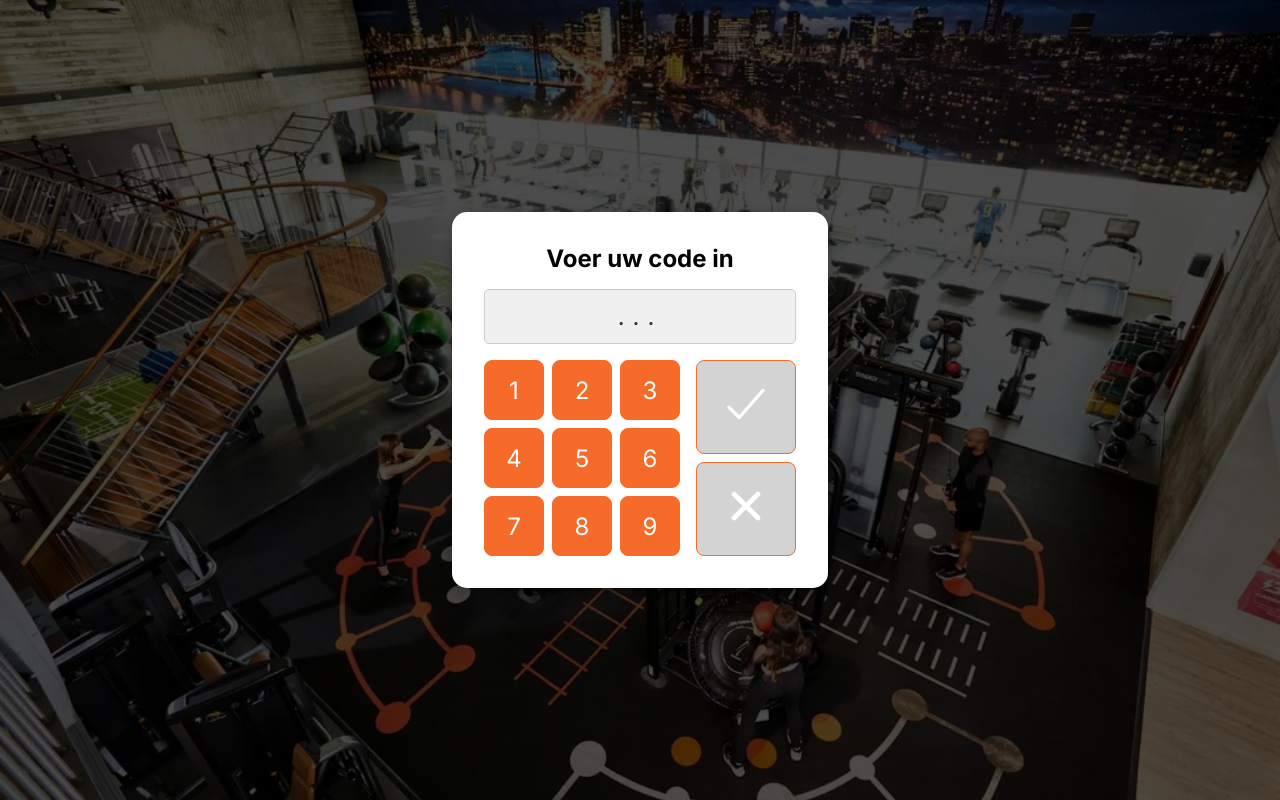
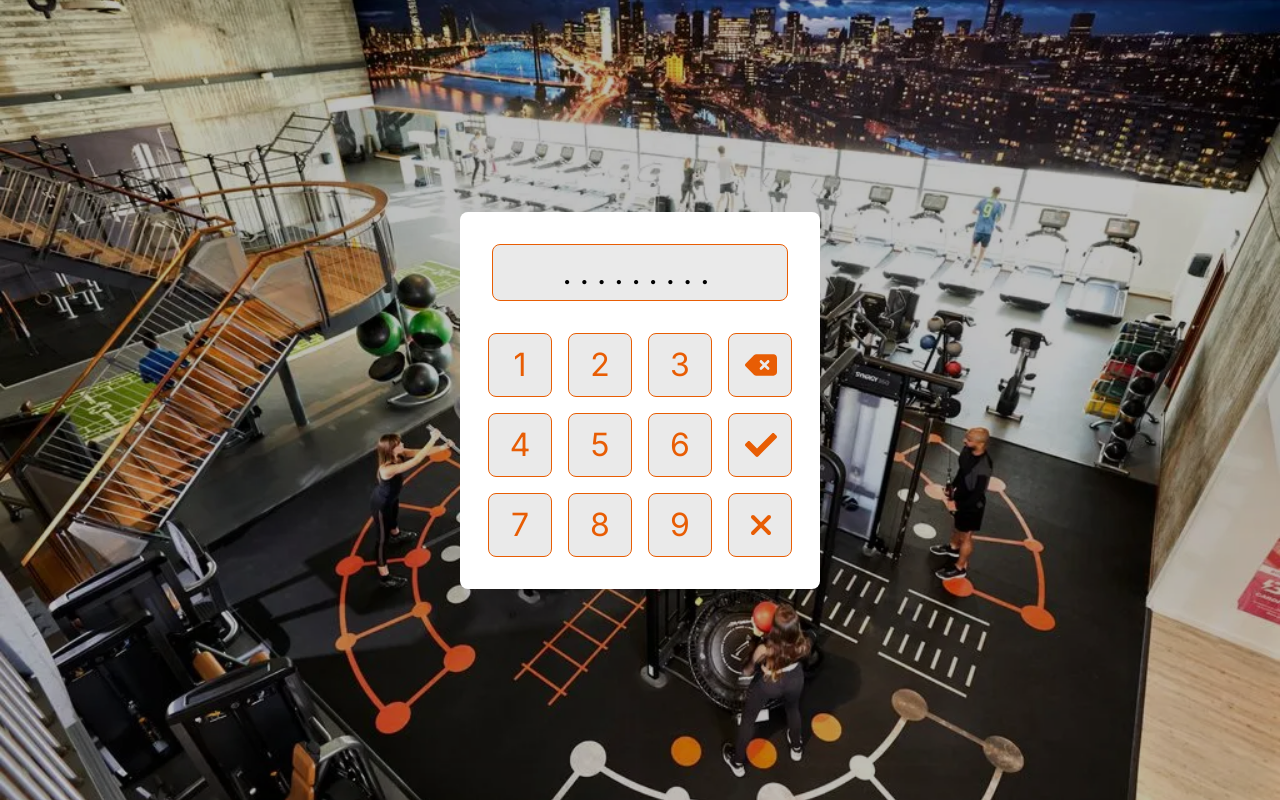
Before and after one commit to finnjosten/sportschool, a React (Vite) app in the folder kastoe/: page / in a window 1280 px wide. Both pictures are taken after a click on the button "Handmatig". Built offline with nearby package versions, Linux system fonts and the light colour scheme.

Commit message:
Login page styling v2
Correct login page styling

```diff
--- a/kastoe/src/index.css
+++ b/kastoe/src/index.css
@@ -1,4 +1,10 @@
 @import url('https://fonts.googleapis.com/css2?family=Inter:ital,opsz,wght@0,14..32,100..900;1,14..32,100..900&display=swap');
+
+:root {
+    --accent: #e85d04;
+    --bg: #fff;
+    --bg-dark: #EAEAEA;
+}
 
 * {
     box-sizing: border-box;
@@ -34,8 +40,8 @@ p, a, li, span, div, input, textarea, select, button, label {
 
 button, .btn {
     padding: 8px 16px;
-    border: 1px solid #F76B2A;
-    background-color: #F76B2A;
+    border: 1px solid var(--accent);
+    background-color: var(--accent);
     border-radius: 8px;
     color: #fff;
     font-size: 24px;
--- a/kastoe/src/login-page/LoginPage.css
+++ b/kastoe/src/login-page/LoginPage.css
@@ -1,4 +1,4 @@
-.page.page--login { background-image: url('../assets/images/gymBackground.png'); background-size: cover; background-position: center; height: 100vh; width: 100vw; display: flex; justify-content: center; align-items: center; margin: 0; padding: 0; }
+.page.page--login { background-image: url('../assets/images/gymBackground.png'); background-size: cover; background-position: center; height: 100vh; width: 100vw; display: flex; justify-content: center; align-items: center; margin: 0; padding: 0; overflow: hidden; }
 
 .card--login { background-color: #fff; padding: 32px; border-radius: 8px; box-shadow: 0 8px 16px rgba(0, 0, 0, 0.2); width: fit-content; max-width: 420px; display: flex; flex-direction: column; align-items: center; }
 .card--login .logo { width: 210px; margin-bottom: 32px; }
@@ -10,86 +10,16 @@
 
 
 /* Modal Styles */
-.modal-overlay {
-    position: fixed;
-    top: 0;
-    left: 0;
-    right: 0;
-    bottom: 0;
-    background-color: rgba(0, 0, 0, 0.7);
-    display: flex;
-    justify-content: center;
-    align-items: center;
-    z-index: 1000;
-}
+.modal-overlay { position: fixed; top: 0; left: 0; right: 0; bottom: 0; background-color: rgba(0, 0, 0, 0.25); display: flex; justify-content: center; align-items: center; z-index: 1000; opacity: 0; pointer-events: none; transition: opacity 0.3s ease-in-out; }
+.modal-overlay.--active { opacity: 1; pointer-events: auto; }
 
-.modal-content {
-    background: white;
-    padding: 2rem;
-    border-radius: 15px;
-    box-shadow: 0 5px 15px rgba(0, 0, 0, 0.3);
-    text-align: center;
-}
+.modal { background: white; padding: 32px; border-radius: 8px; width: fit-content; max-width: 360px; }
 
-.pin-display {
-    background-color: #f0f0f0;
-    border: 1px solid #ccc;
-    border-radius: 5px;
-    padding: 0.75rem;
-    font-size: 1.5rem;
-    letter-spacing: 0.5rem;
-    margin: 1rem 0;
-    min-height: 50px;
-    color: #333;
-}
+.modal .keypad { display: flex; flex-direction: column; align-items: center; gap: 32px; }
+.modal .keypad .pass-number { font-size: 32px; letter-spacing: 8px; text-align: center; border: 1px solid var(--accent); background-color: var(--bg-dark); border-radius: 8px; padding: 8px 16px; width: 100%; }
 
-.keypad-body {
-    display: flex;
-    gap: 1rem;
-}
-
-.keypad-grid {
-    display: grid;
-    grid-template-columns: repeat(3, 1fr);
-    gap: 0.5rem;
-}
-
-.keypad-button {
-    width: 60px;
-    height: 60px;
-    font-size: 1.5rem;
-    display: flex;
-    justify-content: center;
-    align-items: center;
-}
-
-.keypad-actions {
-    display: flex;
-    flex-direction: column;
-    justify-content: space-between;
-    gap: 0.5rem;
-}
-
-.action-button {
-    width: 100px;
-    height: 100%;
-    flex-grow: 1;
-}
-
-.action-button.confirm {
-    background-color: lightgray;
-}
-
-.action-button.confirm:hover {
-  background-color: #76ff93;
-
-}
-
-.action-button.cancel {
-  background-color: lightgray;
-
-}
-
-.action-button.cancel:hover {
-  background-color: #ff7683;
-}
+.modal .keyboard { display: grid; grid-template-columns: repeat(2, auto); gap: 16px; }
+.modal .keyboard .keyboard__numbers { display: grid; grid-template-columns: repeat(3, 1fr); gap: 16px; }
+.modal .keyboard .keyboard__number { display: grid; place-items: center; font-size: 32px; height: 64px; width: 64px; border: 1px solid var(--accent); color: var(--accent); border-radius: 8px; background-color: var(--bg-dark); cursor: pointer; transition: background-color 0.3s, border-color 0.3s; }
+.modal .keyboard .keyboard__actions { display: grid; grid-template-rows: repeat(1, 1fr); gap: 16px; }
+.modal .keyboard .keyboard__action { display: grid; place-items: center; font-size: 32px; height: 64px; width: 64px; border: 1px solid var(--accent); color: var(--accent); border-radius: 8px; background-color: var(--bg-dark); cursor: pointer; transition: background-color 0.3s, border-color 0.3s; }
--- a/kastoe/src/login-page/LoginPage.jsx
+++ b/kastoe/src/login-page/LoginPage.jsx
@@ -1,8 +1,9 @@
 import { useState } from "react";
 import "./LoginPage.css";
 import logo from "../assets/images/Logo.svg";
-import { IoCheckmarkOutline } from "react-icons/io5";
-import { IoClose } from "react-icons/io5";
+import { FaCheck } from "react-icons/fa";
+import { FaDeleteLeft } from "react-icons/fa6";
+import { FaXmark } from "react-icons/fa6";
 
 function LoginPage() {
     const [isModalOpen, setIsModalOpen] = useState(false);
@@ -18,13 +19,34 @@ function LoginPage() {
     };
 
     const handlePinButtonClick = (number) => {
-        setPin((prevPin) => prevPin + number);
+        if (pin.length >= 9 && !pin.includes('.')) return;
+
+        let newPin = pin.replace(/\./g, '');
+        newPin += number;
+        newPin = fillWhiteSpaces(newPin, 9);
+        setPin(newPin);
     };
 
     const handlePinConfirm = () => {
+        if (pin.includes('.')) {
+            alert("Please enter a complete PIN.");
+            return;
+        }
+
         alert(`PIN confirmed: ${pin}`);
         handleCloseModal();
     };
+
+    const handlePinDelete = () => {
+        let newPin = pin.replace(/\./g, '');
+        newPin = newPin.slice(0, -1);
+        newPin = fillWhiteSpaces(newPin, 9);
+        setPin(newPin);
+    };
+
+    const fillWhiteSpaces = (str, length) => {
+        return str.padEnd(length, ".");
+    }
 
     return (
         <>
@@ -40,41 +62,41 @@ function LoginPage() {
                 </div>
             </div>
 
-      {isModalOpen && (
-        <div className="modal-overlay">
-          <div className="modal-content">
-            <h3>Voer uw code in</h3>
-            <div className="pin-display">{pin || "..."}</div>
-            <div className="keypad-body">
-              <div className="keypad-grid">
+            <div className={`modal-overlay ${isModalOpen ? "--active" : ""}`}>
+                <div className="modal">
+                    <div className="keypad">
+                        <div className="keypad__header">
+                            <input className="pass-number" value={pin || "........."} readOnly />
+                        </div>
+
+                        <div className="keyboard">
+                            <div className="keyboard__numbers">
                                 {[1, 2, 3, 4, 5, 6, 7, 8, 9].map((number) => (
                                     <button
                                         key={number}
-                    className="keypad-button"
+                                        className="keyboard__number"
                                         onClick={() => handlePinButtonClick(number)}
                                     >
                                         {number}
                                     </button>
                                 ))}
                             </div>
-              <div className="keypad-actions">
-                <button
-                  onClick={handlePinConfirm}
-                  className="action-button confirm"
-                >
-                  <IoCheckmarkOutline size={54} />
+                            <div className="keyboard__actions">
+                                <button className="keyboard__action" onClick={handlePinDelete}>
+                                    <FaDeleteLeft size={32} />
                                 </button>
-                <button
-                  onClick={handleCloseModal}
-                  className="action-button cancel"
-                >
-                  <IoClose size={54} />
+                                <button className="keyboard__action" onClick={handlePinConfirm}>
+                                    <FaCheck size={32} />
+                                </button>
+                                <button className="keyboard__action" onClick={handleCloseModal}>
+                                    <FaXmark size={32} />
                                 </button>
                             </div>
                         </div>
+
                     </div>
                 </div>
-      )}
+            </div>
         </>
     );
 }
```
Lines whose indentation alone changed are shown as unchanged.
